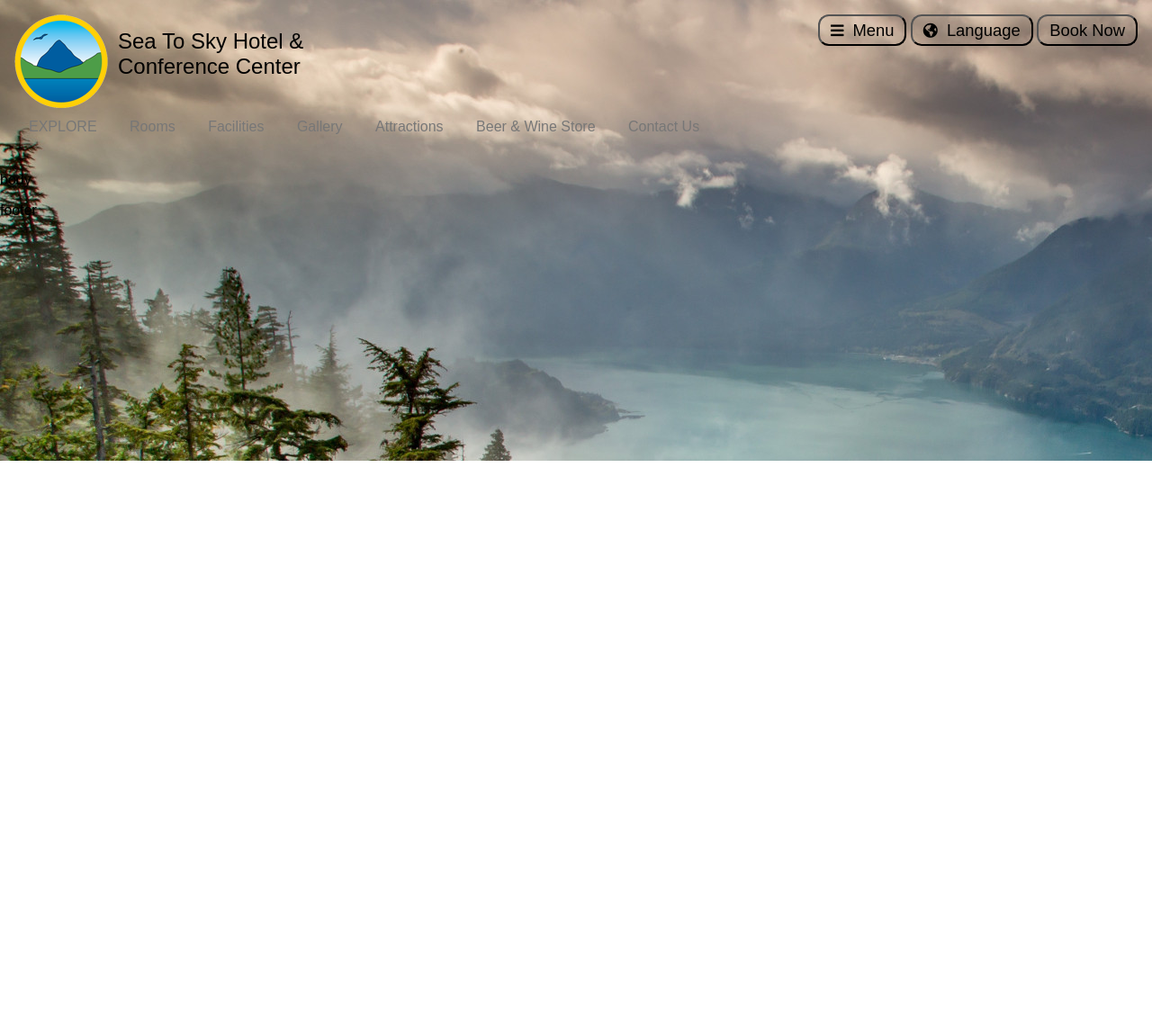
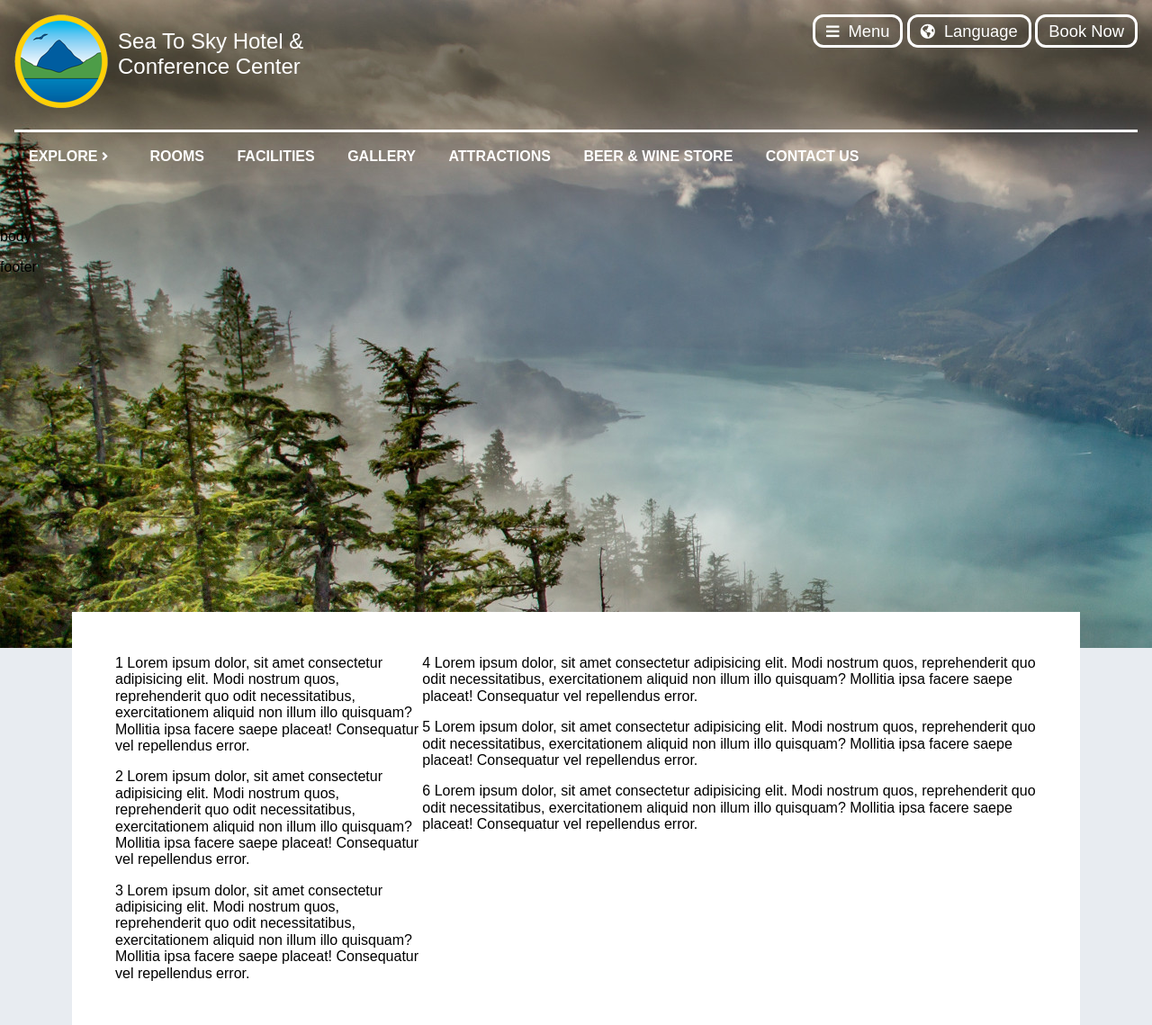
Before and after one commit to PatrickFranz/seatoskyhotel, a website: page index.html in a window 1280 px wide. Shown: the whole page at 90% size. Before the commit the page ends 800 px from the top, so only its background shows below. Drawn offline with nearby package versions, Linux system fonts and the light colour scheme.

Commit message:
Added main-content section stub.

```diff
--- a/index.html
+++ b/index.html
@@ -26,25 +26,30 @@
 </head>
 <body>
   <div class="headerContainer">
-      <header class='pure-g'>
+  </div>
+
+
+  <script id='hbs_header' type="x-handlebars-template">
+    {{!Container for Header/Nav/Carousel}}
+    <header class='pure-g'>
         <div class="logo pure-u-1-2">
           <img
-               src="src/img/logo_100x100.png"
-               alt="Sea To Sky Hotel logo">
+               src="src/img/{{header.logoImg}}"
+               alt="{{general.title}} logo">
           <span class='logo-text'>
-            Sea To Sky Hotel &
+            {{header.logoTextLine1}}
             <br>
-            Conference Center
+            {{header.logoTextLine2}}
           </span>
         </div>
         <div class="header-right pure-u-1-2">
-          <button class='btn-pill-md'><i class="fas fa-bars"></i>Menu</button>
-          <button class='btn-pill-md'><i class="fas fa-globe-americas"></i>Language</button>
-          <button class='btn-pill-md'>Book Now</button>
+          <button class='menu-btn btn-pill-md'><i class="fas fa-bars"></i>{{headerMenu.menuText}}</button>
+          <button class='lang-btn btn-pill-md'><i class="fas fa-globe-americas"></i>{{headerMenu.chooseLangText}}</button>
+          <button class='book-btn btn-pill-md'>{{headerMenu.bookRoomText}}</button>
         </div>
       </header>
       <div class="pure-menu pure-menu-horizontal">
-          <a href="#" class="pure-menu-heading pure-menu-link">Explore</a>
+          <a href="#" class="pure-menu-heading pure-menu-link">Explore <i class="fas fa-angle-right"></i></a>
           <ul class="pure-menu-list">
             <li class="pure-menu-item"><a href="#" class="pure-menu-link">Rooms</a></li>
             <li class="pure-menu-item"><a href="#" class="pure-menu-link">Facilities</a></li>
@@ -56,13 +61,25 @@
       </div>
       <div class="carousel pure-u-1">
         <div class="image-container">
-          <img src="src/img/cloudyHoweSound-1.jpg" alt="Beautiful Howe Sound">
+          <img src="src/img/cloudyHoweSound-1-2.jpg" alt="Beautiful Howe Sound">
         </div>
       </div>
+  </script>
+
+  <div class="main-content">
+    <div class="content-group pure-g">
+      <div class="mc-headline pure-u-1-3">
+        <p> 1   Lorem ipsum dolor, sit amet consectetur adipisicing elit. Modi nostrum quos, reprehenderit quo odit necessitatibus, exercitationem aliquid non illum illo quisquam? Mollitia ipsa facere saepe placeat! Consequatur vel repellendus error.  <p><p><p></p></p></p></p>
+        <p> 2   Lorem ipsum dolor, sit amet consectetur adipisicing elit. Modi nostrum quos, reprehenderit quo odit necessitatibus, exercitationem aliquid non illum illo quisquam? Mollitia ipsa facere saepe placeat! Consequatur vel repellendus error.  <p><p><p></p></p></p></p>
+        <p> 3   Lorem ipsum dolor, sit amet consectetur adipisicing elit. Modi nostrum quos, reprehenderit quo odit necessitatibus, exercitationem aliquid non illum illo quisquam? Mollitia ipsa facere saepe placeat! Consequatur vel repellendus error.  <p><p><p></p></p></p></p>
+      </div>
+      <div class="mc-content pure-u-2-3">
+        <p> 4  Lorem ipsum dolor, sit amet consectetur adipisicing elit. Modi nostrum quos, reprehenderit quo odit necessitatibus, exercitationem aliquid non illum illo quisquam? Mollitia ipsa facere saepe placeat! Consequatur vel repellendus error.  <p><p><p></p></p></p></p>
+        <p> 5  Lorem ipsum dolor, sit amet consectetur adipisicing elit. Modi nostrum quos, reprehenderit quo odit necessitatibus, exercitationem aliquid non illum illo quisquam? Mollitia ipsa facere saepe placeat! Consequatur vel repellendus error.  <p><p><p></p></p></p></p>
+        <p> 6  Lorem ipsum dolor, sit amet consectetur adipisicing elit. Modi nostrum quos, reprehenderit quo odit necessitatibus, exercitationem aliquid non illum illo quisquam? Mollitia ipsa facere saepe placeat! Consequatur vel repellendus error.  <p><p><p></p></p></p></p>
+      </div>
+    </div>
   </div>
-  <script id='hbs_header' type="x-handlebars-template">
-    {{!Container for Header/Nav/Carousel}}
-  </script>
   <script id='hbs_body' type="x-handlebars-template">
     <p>body</p>
   </script>
--- a/src/js/siteData.json
+++ b/src/js/siteData.json
@@ -9,6 +9,23 @@
   },
 
   "header" : {
-
+      "logoImg": "logo_100x100.png",
+      "logoTextLine1": "Sea To Sky Hotel &",
+      "logoTextLine2": "Conference Center"
+  },
+  "headerMenu": {
+    "menuText": "menu",
+    "chooseLangText": "language",
+    "bookRoomText": "book now"
+  },
+  "nav": {
+    "menuItems" : [
+      {"item": "rooms", "linkTo": "#"},
+      {"item": "facilities", "linkTo": "#"},
+      {"item": "gallery", "linkTo": "#"},
+      {"item": "attractions", "linkTo": "#"},
+      {"item": "beer & wine store", "linkTo": "#"},
+      {"item": "contact us", "linkTo": "#"}
+    ]
   }
 }
--- /dev/null
+++ b/src/scss/_base.scss
@@ -0,0 +1,13 @@
+/* Variables */
+  $blue: #005da0;
+  $green: #4d9d48;
+  $yellow: #ffd006;
+
+  $black: #111;
+  $white: #fff;
+  $grayBack: rgba(232, 236, 241, 1);
+
+  body{
+    background-color: $grayBack;
+    overflow-x: hidden;
+  }
--- a/src/scss/_carousel.scss
+++ b/src/scss/_carousel.scss
@@ -7,7 +7,6 @@
   .image-container{
     overflow: hidden;
     max-width: 100vw;
-    max-height: 40vw;
-    // background-size: contain;
+    max-height: 90vh;
   }
 }
--- a/src/scss/_header.scss
+++ b/src/scss/_header.scss
@@ -1,6 +1,8 @@
 /* HEADER START */
 .headerContainer{
   padding: 1rem;
+  color: $white;
+  user-select: none;
 
   .logo{
     position: relative;
@@ -14,6 +16,7 @@
   }
   .header-right{
     text-align: right;
+
   }
 }
 
--- /dev/null
+++ b/src/scss/_main-content.scss
@@ -0,0 +1,13 @@
+.main-content{
+  position: absolute;
+  top: 85vh;
+  width: 100vw;
+
+  .content-group{
+    width: 80vw;
+    background: $white;
+    margin: 0 auto;
+    padding: 2rem 3rem;
+  }
+
+}
--- a/src/scss/_molecules.scss
+++ b/src/scss/_molecules.scss
@@ -1,8 +1,13 @@
 .btn-pill{
   background: none;
   border-radius: 12px;
-  border-color: black;
+  border: 3px solid;
+  color: lighten($white, 10%);
+  border-color: lighten($white, 10%);
   transition: 500ms;
+  outline: none;
+  text-transform: capitalize;
+
 }
 
 i{
@@ -11,7 +16,7 @@ i{
 }
 
 .btn-pill:hover{
-  background: lightgray;
+  transform: translateY(3px);
 }
 
 .btn-pill-md{
--- /dev/null
+++ b/src/scss/_nav-bar.scss
@@ -0,0 +1,25 @@
+.pure-menu{
+  display: none;
+  margin: 20px 0;
+  border-top: 3px solid $white;
+  padding: 10px 0;
+  @media (min-width: 1024px){
+    display: block;
+  }
+
+
+  .pure-menu-link{
+    background: none;
+    border-radius: 12px;
+    color: lighten($white, 10%);
+    font-weight: bold;
+    border-color: darken($white, 10%);
+    transition: 500ms;
+    text-transform: uppercase;
+
+    &:hover{
+      transform: translateY(3px);
+    }
+  }
+
+}
--- a/src/scss/main.scss
+++ b/src/scss/main.scss
@@ -1,4 +1,6 @@
-@import "_global.scss";
+@import "_base.scss";
 @import "_header.scss";
 @import "_molecules.scss";
 @import "_carousel.scss";
+@import "_nav-bar.scss";
+@import "_main-content.scss";
```
Also changed, not shown: dist/css/main.css, src/img/cloudyHoweSound-1-2.jpg (added), src/img/logo_300x300.png (deleted), src/js/handlebars_template.js (line endings or trailing spaces), src/scss/_global.scss (deleted), 1 other file.
